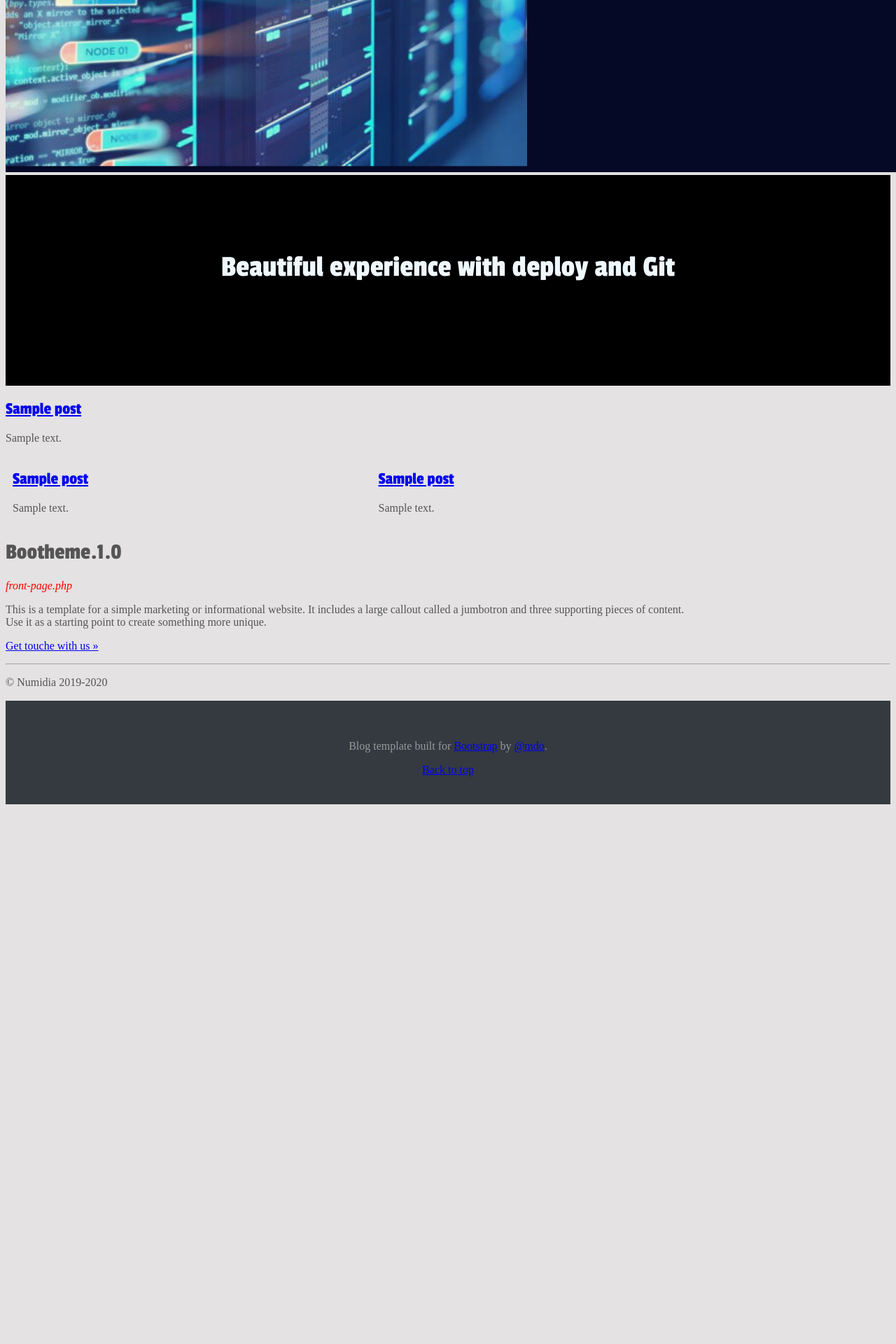
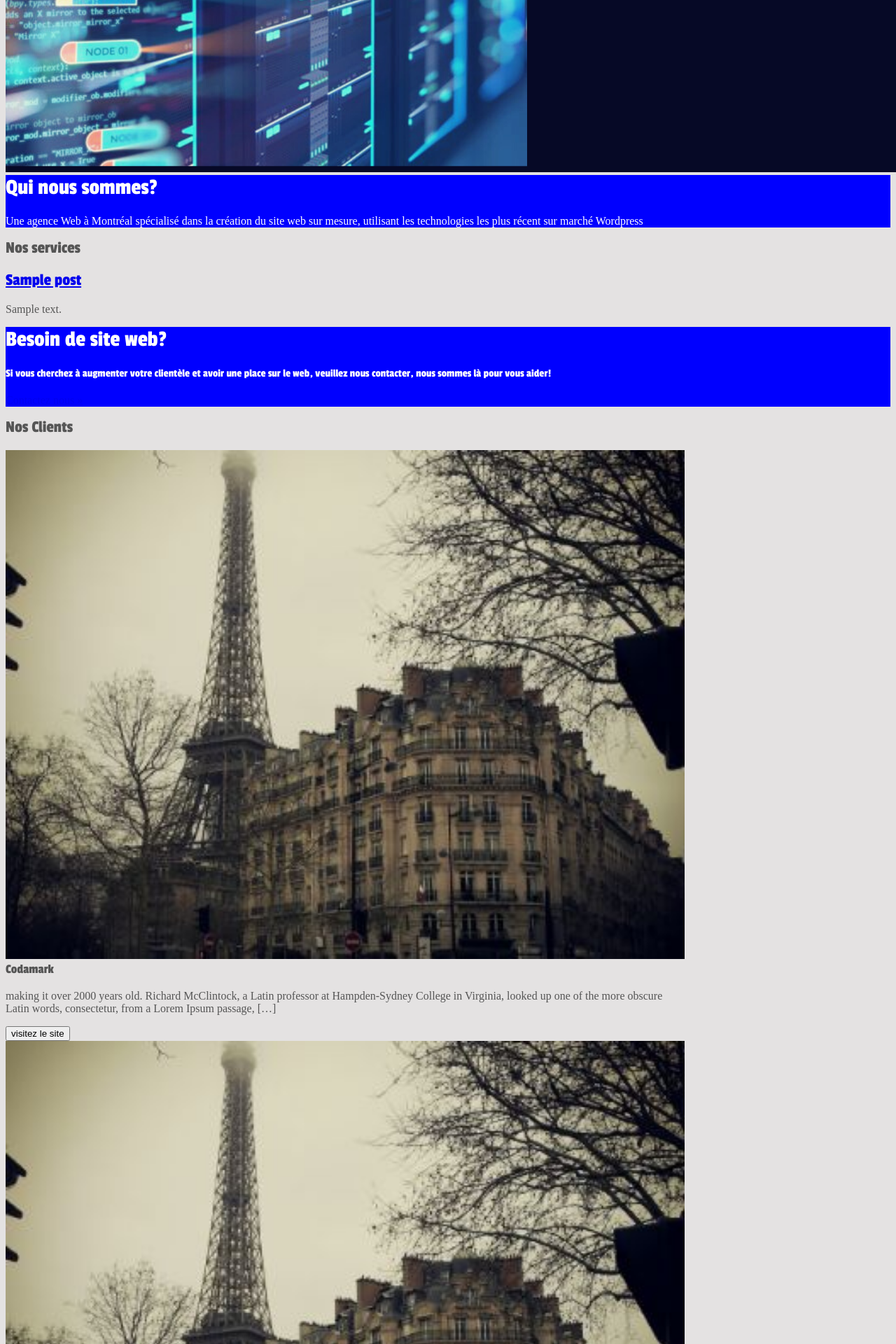
Before and after one commit to tofic-88/NUMIDIA, a WordPress theme: template app/public/wp-content/themes/bootheme.v.1.2/front-page.php in a window 1280 px wide; the page is wider, and only the part inside the window is pictured. Shown: the part 2262-4182 px from the top of that part at 70% size. Before the commit the page ends 3419 px from the top of that part, so only its background shows below. Run offline with PHP 8.4 and a stand-in for WordPress, Linux system fonts and the light colour scheme; the site name, menu and one post (Sample post) are stand-ins, and other content is empty.

Commit message:
images size and slider and more juste commit all

```diff
--- a/app/public/wp-content/themes/bootheme.v.1.2/front-page.php
+++ b/app/public/wp-content/themes/bootheme.v.1.2/front-page.php
@@ -48,44 +48,30 @@
 
 
 
+<!-- Main jumbotron for a primary marketing message or call to action -->
+<div class="jumbotron jumbotron-container">
+  <div class="container">
+    <h1 class="display-3">Qui nous sommes?</h1>
+    <p>Une agence Web à Montréal spécialisé dans la création du site web sur mesure, utilisant les technologies les plus récent sur marché Wordpress</p>
+  </div>
+</div>
 
-<section class="lebas-carousel-container">
-    <div class="lebas-carousel">
-    <h1>Beautiful experience with deploy and Git</h1>
-    </div>
-</section>
-
-
-
-
+  <div class="container">
+    <h2>Nos services</h2>
+  </div>
 
 <div class="container">
-<div class="row">
 
-        <div class="col-md-12">
+    <div class="d-flex bd-highlight">
+                                    <?php //loop start here
+                                    $infrontPosts = new WP_Query('cat=3&posts_per_page=3&orderby=title&order=ASC');
 
-                        <?php
-                        if ( have_posts() ) {
-                            while ( have_posts() ) : the_post();
-                        ?>
-                                <h2><a href="<?php the_permalink(); ?>"><?php the_title(); ?></a></h2>
-                                <?php the_content(); ?>
-                                <!-- <p><a class="btn btn-secondary" href="<?php the_permalink(); ?>" role="button">Lisez plus &raquo;</a></p> -->
-                        <?php
-                            endwhile;
-                        } ?>
-
-                       <!--the posts by category         change it later to bootstrap column 2 box -->
-                        <div class="the-posts-by-category-container clearfix">
-                            <div class="the-posts-by-category-one">
-                                    <?php //loop start here
-                                    $opinionPosts = new WP_Query('cat=3&posts_per_page=3&orderby=title&order=ASC');
-
-                                    if ($opinionPosts->have_posts()) :
-                                        while ($opinionPosts->have_posts()) : $opinionPosts->the_post( ); ?>
-
-                                            <h2><a href="<?php the_permalink(); ?>"><?php the_title() ?></a></h2>
-                                            <?php the_excerpt(); ?>
+                                    if ($infrontPosts->have_posts()) :
+                                        while ($infrontPosts->have_posts()) : $infrontPosts->the_post( ); ?>
+                                            <div class="p-2 flex-fill bd-highlight">
+                                                    <h2><a href="<?php the_permalink(); ?>"><?php the_title() ?></a></h2>
+                                                    <?php the_excerpt(); ?>
+                                            </div>
                                     <?php    endwhile;
 
                                     else:
@@ -93,35 +79,10 @@
                                     endif;
                                         wp_reset_postdata();
                                     ?>
-                            </div>
-
-                            <div class="the-posts-by-category-last">
-                                    <?php //loop start here
-                                    $newsPosts = new WP_Query('cat=4&posts_per_page=3&orderby=title&order=ASC');
-
-                                    if ($newsPosts->have_posts()) :
-                                        while ($newsPosts->have_posts()) : $newsPosts->the_post(); ?>
-
-                                            <h2><a href="<?php the_permalink(); ?>"><?php the_title() ?></a></h2>
-                                            <?php the_excerpt(); ?>
-                                    <?php    endwhile;
-
-                                    else:
-                                        // fallback no content
-                                    endif;
-                                    wp_reset_postdata();
-                                    ?>
-                            </div>
-
-                        </div>
 
 
-        </div>
-
-</div><!-- /.row -->
-
-</div><!-- /.container -->
-
+    </div>
+</div>
 
 
 <main role="main">
@@ -129,19 +90,59 @@
 <!-- Main jumbotron for a primary marketing message or call to action -->
 <div class="jumbotron jumbotron-container">
   <div class="container">
-    <h1 class="display-3">Bootheme.1.0</h1><i style="color:red;">front-page.php</i>
-    <p>This is a template for a simple marketing or informational website. It includes a large callout called a jumbotron and three supporting pieces of content. Use it as a starting point to create something more unique.</p>
-    <p><a class="btn btn-primary btn-lg" href="#" role="button">Get touche with us &raquo;</a></p>
+    <h1 class="display-3">Besoin de site web?</h1>
+    <!-- <i style="color:red;">front-page.php</i> -->
+    <h4>Si vous cherchez à augmenter votre clientèle et avoir une place sur le web, veuillez nous contacter, nous sommes là pour vous aider!</h4>
+    <p><a class="btn btn-primary btn-lg" href="#" role="button">Contactez nous &raquo;</a></p>
   </div>
 </div>
 
 
 
-  <hr>
-
 </div> <!-- /container -->
 
 </main>
+
+<div class="container">
+    <h2>Nos Clients</h2>
+  </div>
+
+<div class="container">
+  <div class="row">
+
+     <div class="col">
+            <img src="<?php echo get_theme_file_uri('images/paris.jpg')  ?>" class="rounded" alt="Cinque Terre" width="100%">
+            <h3>Codamark</h3>
+            <p>making it over 2000 years old. Richard McClintock, a Latin professor at Hampden-Sydney College in Virginia, looked up one of the more obscure Latin words, consectetur, from a Lorem Ipsum passage, […]</p>
+            <button type="button" class="btn btn-warning">visitez le site</button>
+     </div>
+
+     <div class="col">
+           <img src="<?php echo get_theme_file_uri('images/paris.jpg')  ?>" class="rounded" alt="Cinque Terre" width="100%">
+            <h3>ECF Montreal</h3>
+            <p>making it over 2000 years old. Richard McClintock, a Latin professor at Hampden-Sydney College in Virginia, looked up one of the more obscure Latin words, consectetur, from a Lorem Ipsum passage, […]</p>
+            <button type="button" class="btn btn-warning">visitez le site</button>
+     </div>
+
+     <div class="col">
+          <img src="<?php echo get_theme_file_uri('images/paris.jpg')  ?>" class="rounded" alt="Cinque Terre" width="100%">
+            <h3>Rabais Assure</h3>
+            <p>making it over 2000 years old. Richard McClintock, a Latin professor at Hampden-Sydney College in Virginia, looked up one of the more obscure Latin words, consectetur, from a Lorem Ipsum passage, […]</p>
+            <button type="button" class="btn btn-warning">visitez le site</button>
+     </div>
+
+
+  </div>
+</div>
+
+
+
+
+
+
+
+
+
 
 <footer class="container">
 <p>&copy; Numidia 2019-2020</p>
--- a/app/public/wp-content/themes/bootheme.v.1.2/functions.php
+++ b/app/public/wp-content/themes/bootheme.v.1.2/functions.php
@@ -59,6 +59,38 @@
         add_action( 'widgets_init', 'wpb_init_widgets' );
 //-------------------------------------------------------------------------------------------------------------------------------------------
 
+
+function bootheme_setup(){
+
+    //add features image support
+    add_theme_support('post-thumbnails');
+    add_image_size( 'small-thumbnails', 180, 120, true);
+    add_image_size( 'banner-image', 1000, 400, true);
+
+
+}
+
+add_action ('after_setup_theme', 'bootheme_setup');
+
+
+
+
+
+
+
+
+
+
+
+
+
+
+
+
+
+
+
+
 // Costomize here some line -----------------------------------------------------------
 // function add_section_bar(){
 //     enqueue_block_styles_assets(  )
--- a/app/public/wp-content/themes/bootheme.v.1.2/style.css
+++ b/app/public/wp-content/themes/bootheme.v.1.2/style.css
@@ -50,6 +50,10 @@ font-family: 'Passion One', cursive;
   }
 }
 
+.jumbotron-container{
+  background-color: blue;
+  color: white;
+}
 
 
 /*
@@ -128,19 +132,19 @@ font-family: 'Passion One', cursive;
 
 .lebas-carousel-container{
   min-height: 200px;
-  background: black;
+  background: blue;
   padding: 4%;
   display: flex;
   margin-bottom: 20px;
   /* justify-content: space-around; */
 }
 .lebas-carousel{
-  font-family: 'Noto Sans SC', sans-serif;
-  font-family: 'Passion One', cursive;
+  /* font-family: 'Noto Sans SC', sans-serif;
+  font-family: 'Passion One', cursive; */
   margin: auto;
   color: aliceblue;
   text-align: center;
-  font-size: 1.8em;
+  font-size: 1.5em;
   font-weight: bold;
   line-height: 2;
 }
```
Also changed, not shown: app/public/wp-content/themes/bootheme.v.1.2/header.php (+0 -9 lines), app/public/wp-content/themes/bootheme.v.1.2/index.php (+12 -11 lines), app/public/wp-content/themes/bootheme.v.1.2/single.php (+5 -3 lines), app/public/wp-content/themes/bootheme.v.1.2/images/lune.jpeg (added), app/public/wp-content/themes/bootheme.v.1.2/images/paris.jpg (added), 1 other file.
